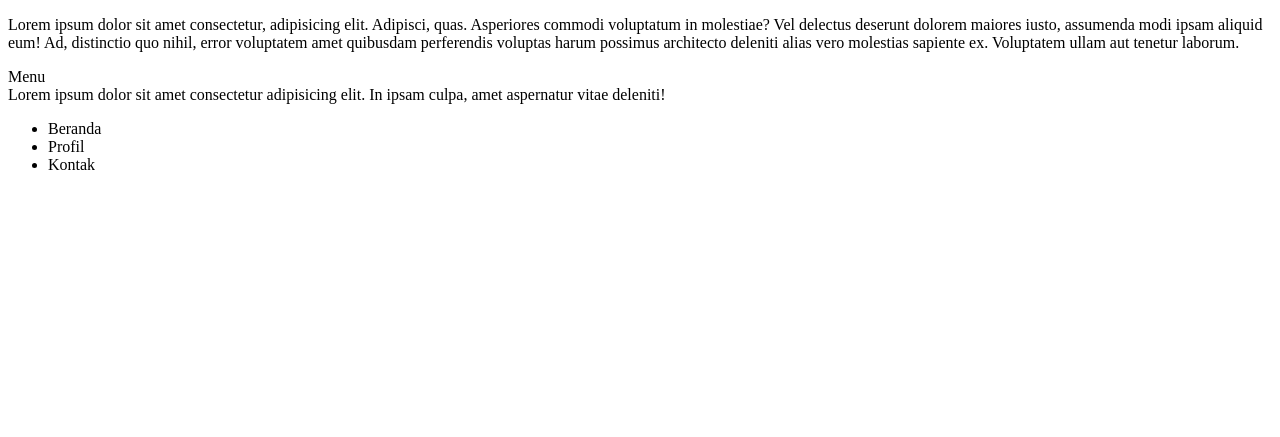
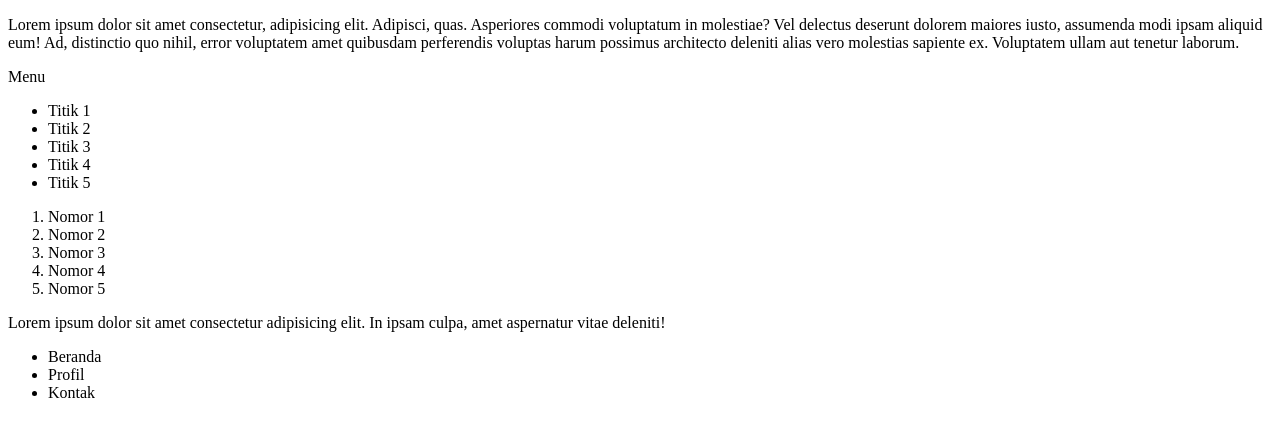
Before and after one commit to azzam-azhari/CompanyProfile, a plain HTML site: page index.html in a window 1280 px wide. Shown: the part 175-612 px from the top of the page. Drawn offline with Linux system fonts and the light colour scheme.

Commit message:
check: ul & ol

```diff
--- a/index.html
+++ b/index.html
@@ -22,6 +22,20 @@
     </p>
 
     <header>Menu</header>
+    <ul>
+      <li>Titik 1</li>
+      <li>Titik 2</li>
+      <li>Titik 3</li>
+      <li>Titik 4</li>
+      <li>Titik 5</li>
+    </ul>
+    <ol>
+      <li>Nomor 1</li>
+      <li>Nomor 2</li>
+      <li>Nomor 3</li>
+      <li>Nomor 4</li>
+      <li>Nomor 5</li>
+    </ol>
 
     <div>Lorem ipsum dolor sit amet consectetur adipisicing elit. In ipsam culpa, amet aspernatur vitae deleniti!</div>
 
```
